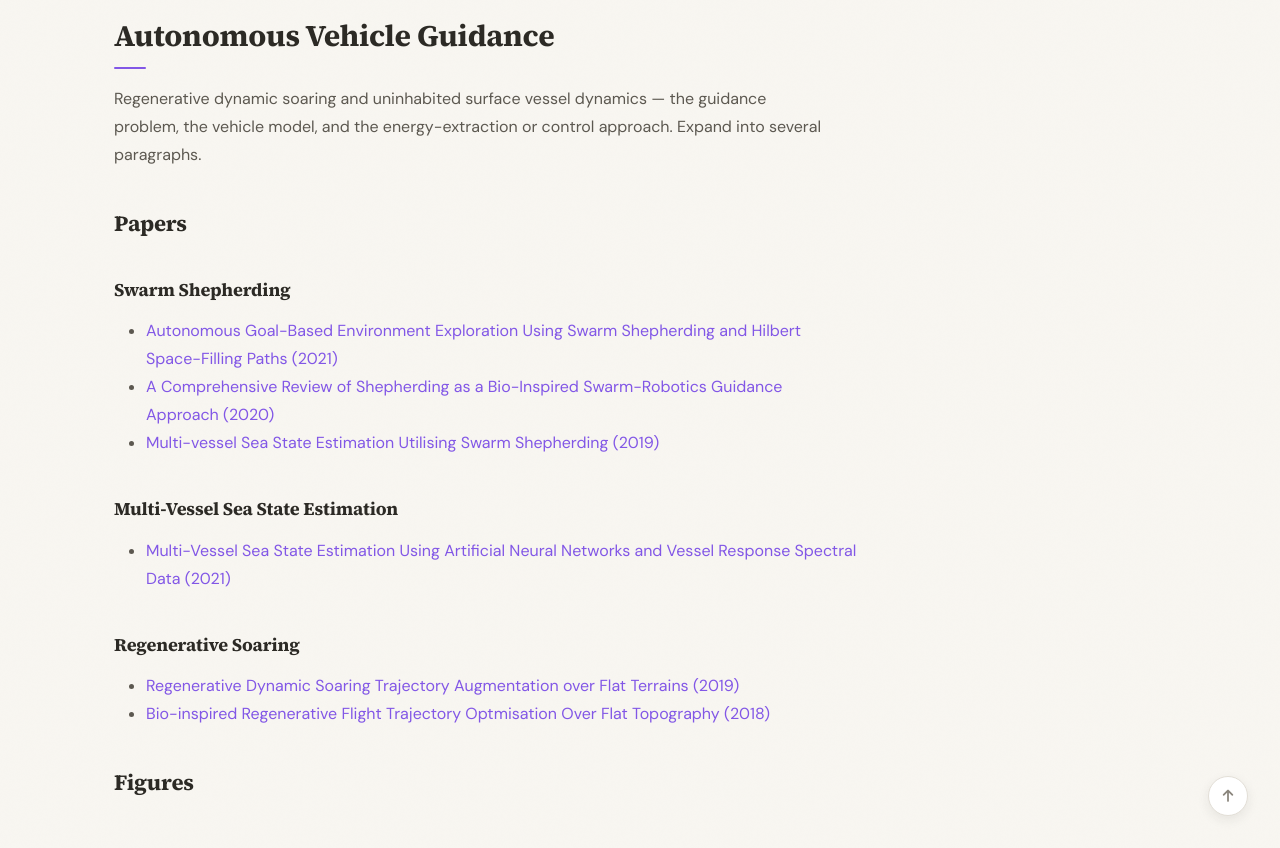
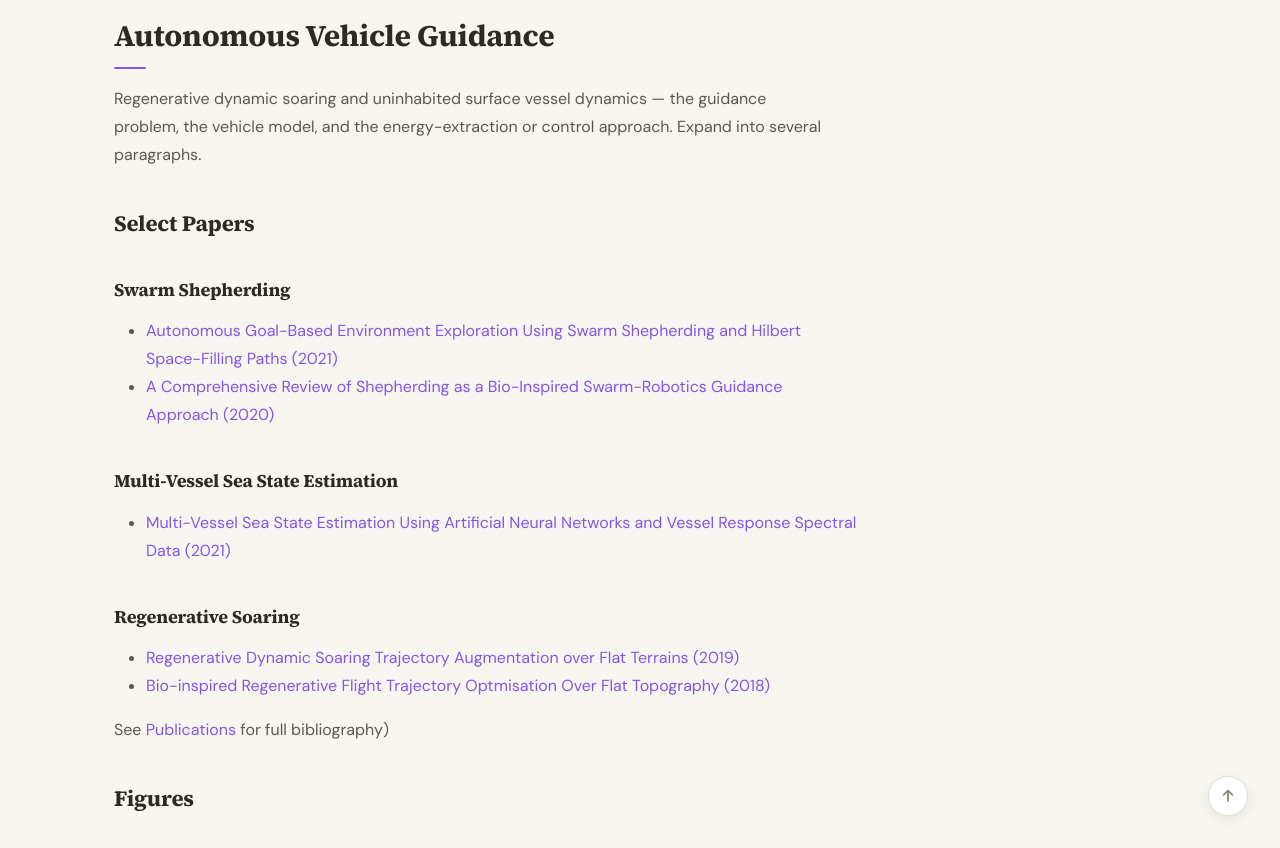
Before and after one commit to nathanklong/nathanklong.github.io, a Jekyll site: the page built from _pages/research-autonomous-vehicle-guidance.md, in a window 1280 px wide and 900 px high, scrolled down 625 px, cut to the strip 52-900 px from the top of the window. Built offline with Jekyll 4.4.1, drawn with Linux system fonts in a browser that asks for light colours; a style sheet for code colours, icons or effects is not loaded.

Commit message:
Revise paper section and update headings
Updated section headings and removed a paper reference.

```diff
--- a/_pages/research-autonomous-vehicle-guidance.md
+++ b/_pages/research-autonomous-vehicle-guidance.md
@@ -11,7 +11,7 @@ Regenerative dynamic soaring and uninhabited surface vessel dynamics — the
 guidance problem, the vehicle model, and the energy-extraction or control
 approach. Expand into several paragraphs.
 
-### Papers
+### Select Papers
 
 {% comment %}
 - [Paper title, venue (year)](https://doi.org/10.xxxx/xxxxx)
@@ -20,7 +20,6 @@ approach. Expand into several paragraphs.
 #### Swarm Shepherding
 - [Autonomous Goal-Based Environment Exploration Using Swarm Shepherding and Hilbert Space-Filling Paths (2021)]({{ site.url }}{{ site.baseurl }}/papers/Long2021_-_Autonomous Goal-Based Environment Exploration Using Swarm Shepherding and Hilbert Space-Filling Paths.pdf)
 - [A Comprehensive Review of Shepherding as a Bio-Inspired Swarm-Robotics Guidance Approach (2020)]({{ site.url }}{{ site.baseurl }}/papers/Long2020_-_A Comprehensive Review of Shepherding as a Bio-Inspired Swarm-Robotics Guidance Approach.pdf)
-- [Multi-vessel Sea State Estimation Utilising Swarm Shepherding (2019)]({{ site.url }}{{ site.baseurl }}/papers/Long2019_-_Multi-vessel Sea State Estimation Utilising Swarm Shepherding.pdf)
 
 #### Multi-Vessel Sea State Estimation
 - [Multi-Vessel Sea State Estimation Using Artificial Neural Networks and Vessel Response Spectral Data (2021)]({{ site.url }}{{ site.baseurl }}/papers/Long2021_MSc_Thesis_-_Multi-vessel sea state estimation using artificial neural networks and vessel response spectral data.pdf)
@@ -29,6 +28,7 @@ approach. Expand into several paragraphs.
 - [Regenerative Dynamic Soaring Trajectory Augmentation over Flat Terrains (2019)]({{ site.url }}{{ site.baseurl }}/papers/Long2019_-_Regenerative_Dynamic_Soaring_Trajectory_Augmentation_over_Flat_Terrains.pdf)
 - [Bio-inspired Regenerative Flight Trajectory Optmisation Over Flat Topography (2018)]({{ site.url }}{{ site.baseurl }}/papers/Long2018_-_Bio-inspired_Regenerative_Flight_Trajectory_Optmisation_Over_Flat_Topography.pdf)
 
+See [Publications]({{ site.url }}{{ site.baseurl }}/publications/) for full bibliography)
 
 ### Figures
 {% comment %}
```
